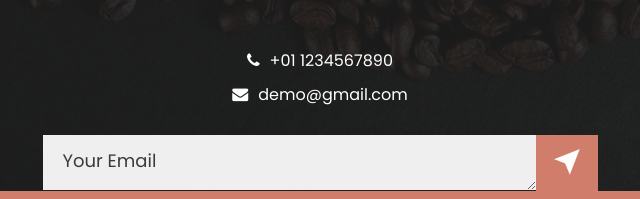
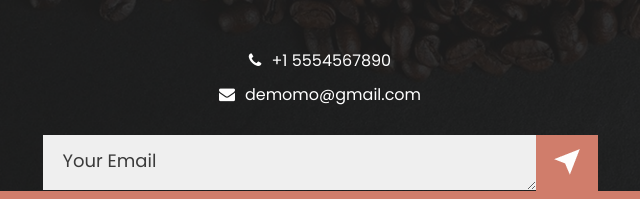
Before and after one commit to Esaha5/cofffee-Web, a plain HTML site: page contact.html in a window 1280 px wide. Shown: the part 1581-1780 px from the top of the page, 320-960 px from the left. Drawn offline with nearby package versions, Linux system fonts and the light colour scheme; files whose address does not match are found by name.

Commit message:
feature branch

```diff
--- a/contact.html
+++ b/contact.html
@@ -113,12 +113,12 @@
                      <ul>
                         <li>
                            <a href="#">
-                           <i class="fa fa-phone" aria-hidden="true"></i><span class="padding_left_10">+01 1234567890</span>
+                           <i class="fa fa-phone" aria-hidden="true"></i><span class="padding_left_10">+1 5554567890</span>
                            </a>
                         </li>
                         <li>
                            <a href="#">
-                           <i class="fa fa-envelope" aria-hidden="true"></i><span class="padding_left_10">demo@gmail.com</span>
+                           <i class="fa fa-envelope" aria-hidden="true"></i><span class="padding_left_10">demomo@gmail.com</span>
                            </a>
                         </li>
                      </ul>
```
